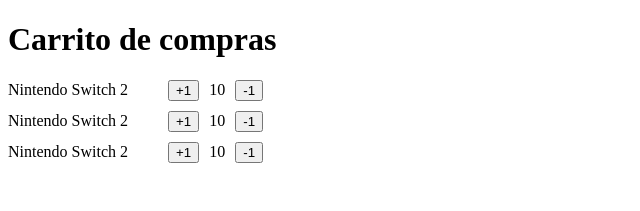
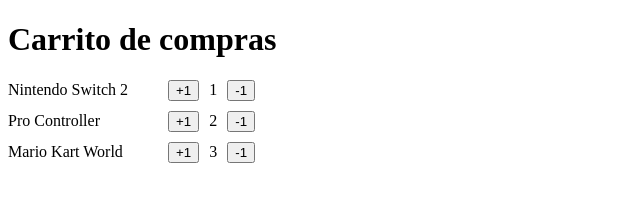
Before and after one commit to react-projects-sergio/first-steps, a React (Vite) app: page / in a window 1280 px wide. Shown: the top 211 px of the page, without its empty margins (0-640 px from the left). Built offline with nearby package versions, Linux system fonts and the light colour scheme.

Commit message:
clase: Propiedades del componente - Props

```diff
--- a/src/FirstStepsApp.tsx
+++ b/src/FirstStepsApp.tsx
@@ -4,9 +4,9 @@
   return (
     <>
       <h1>Carrito de compras</h1>
-      <ItemCounter />
-      <ItemCounter />
-      <ItemCounter />
+      <ItemCounter name="Nintendo Switch 2" quantity={1} />
+      <ItemCounter name="Pro Controller" quantity={2} />
+      <ItemCounter name="Mario Kart World" quantity={3} />
     </>
   );
 }
--- a/src/shopping-cart/ItemCounter.tsx
+++ b/src/shopping-cart/ItemCounter.tsx
@@ -1,11 +1,16 @@
-export const ItemCounter = () => {
+interface Props {
+  name: string;
+  quantity?: number;
+}
+
+export const ItemCounter = ({ name, quantity }: Props) => {
   return (
     <section
       style={{
         display: "flex",
         alignItems: "center",
         gap: 10,
-        marginTop: 10
+        marginTop: 10,
       }}
     >
       <span
@@ -13,10 +18,10 @@
           width: 150,
         }}
       >
-        Nintendo Switch 2
+        {name}
       </span>
       <button>+1</button>
-      <span>10</span>
+      <span>{quantity}</span>
       <button>-1</button>
     </section>
   );
```
